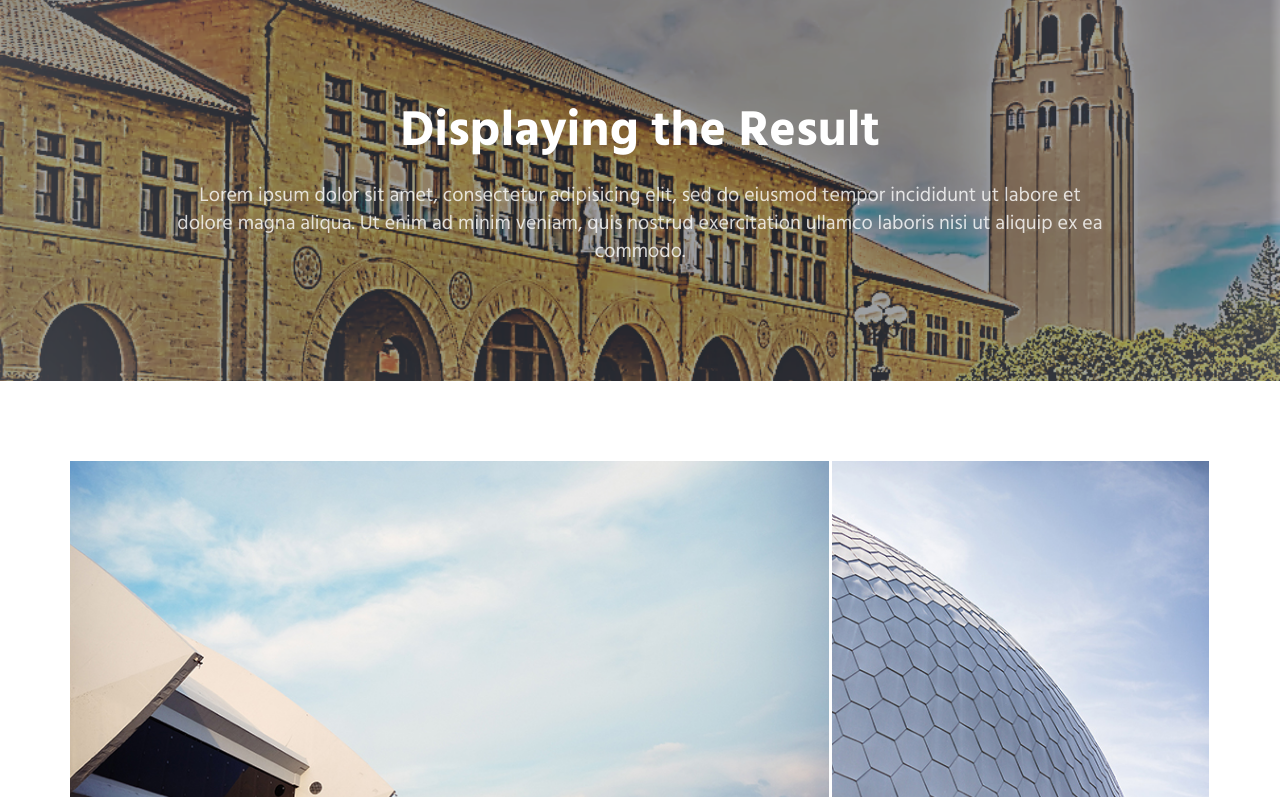
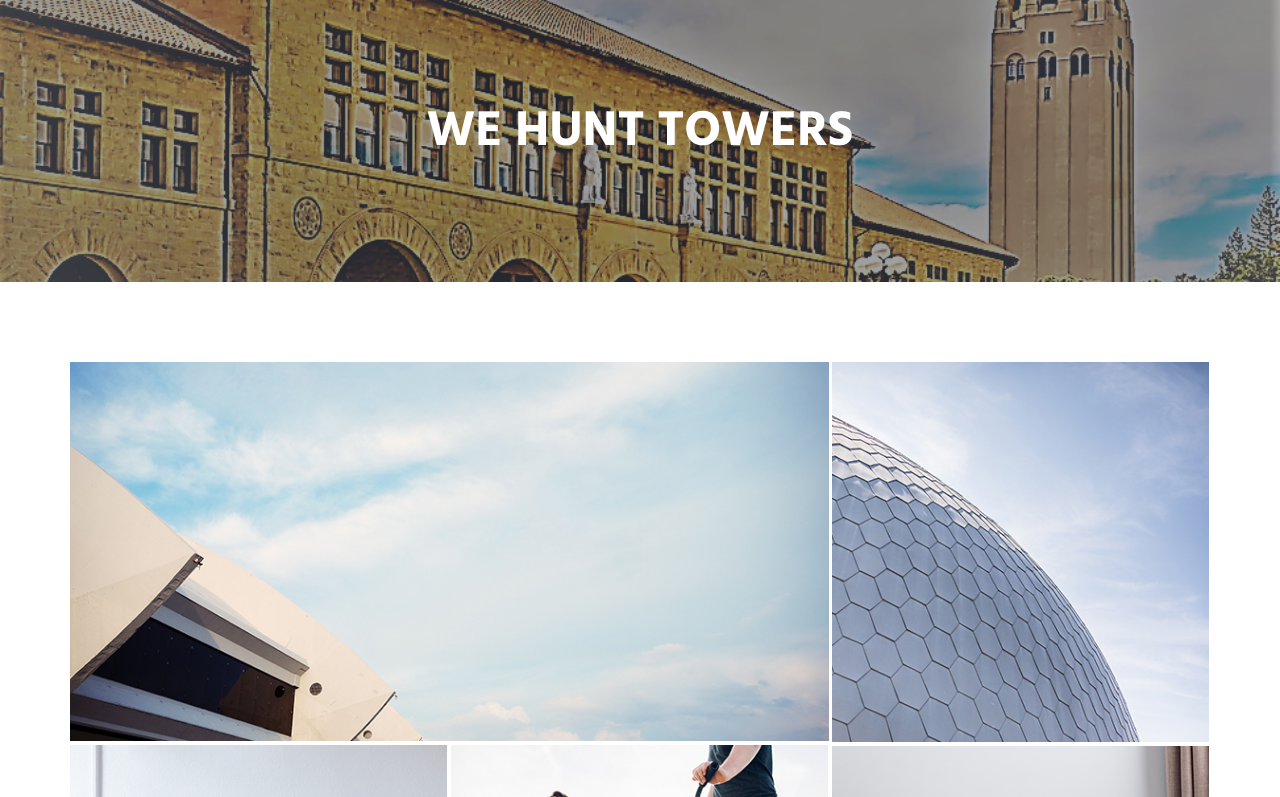
Before and after one commit to tedhuang96/ME210_Team24_Report, a plain HTML site: page index.html in a window 1280 px wide. Shown: the part 2955-3752 px from the top of the page. Drawn offline with nearby package versions, Linux system fonts and the light colour scheme; files that its build step writes are made by us from their sources.

Commit message:
changed promo banner caption

```diff
--- a/index.html
+++ b/index.html
@@ -188,8 +188,8 @@ We focused on simplicity and speed, resulting in our final product: the Team 9 r
         <!-- Promo Banner -->
         <div class="promo-banner">
             <div class="container-sm content-lg">
-                <h2 class="promo-banner-title">Displaying the Result</h2>
-                <p class="promo-banner-text">Lorem ipsum dolor sit amet, consectetur adipisicing elit, sed do eiusmod tempor incididunt ut labore et dolore magna aliqua. Ut enim ad minim veniam, quis nostrud exercitation ullamco laboris nisi ut aliquip ex ea commodo.</p>
+                <h2 class="promo-banner-title">WE HUNT TOWERS</h2>
+<!--                <p class="promo-banner-text">Lorem ipsum dolor sit amet, consectetur adipisicing elit, sed do eiusmod tempor incididunt ut labore et dolore magna aliqua. Ut enim ad minim veniam, quis nostrud exercitation ullamco laboris nisi ut aliquip ex ea commodo.</p>-->
             </div>
         </div>
         <!-- End Promo Banner -->
```
